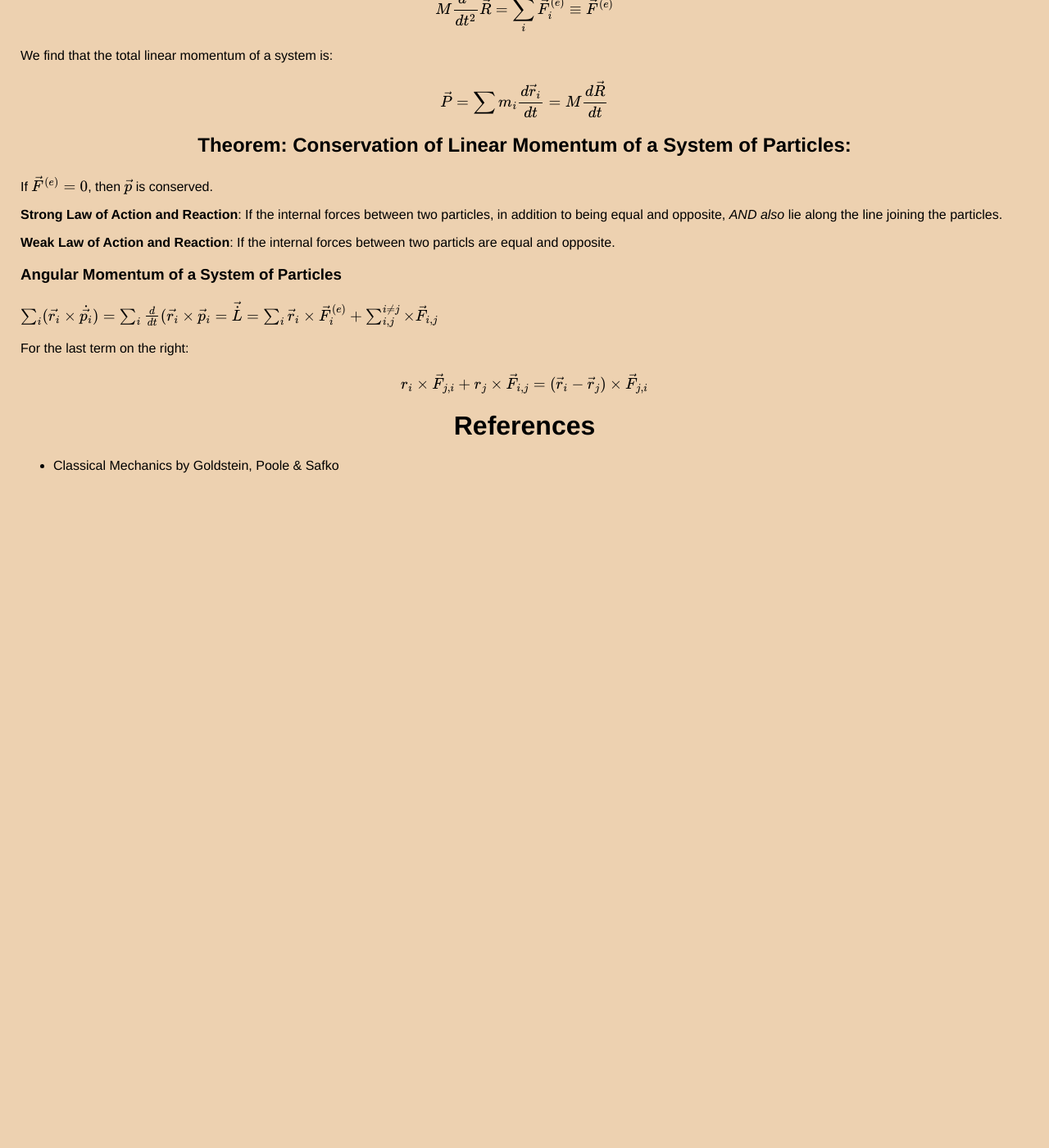
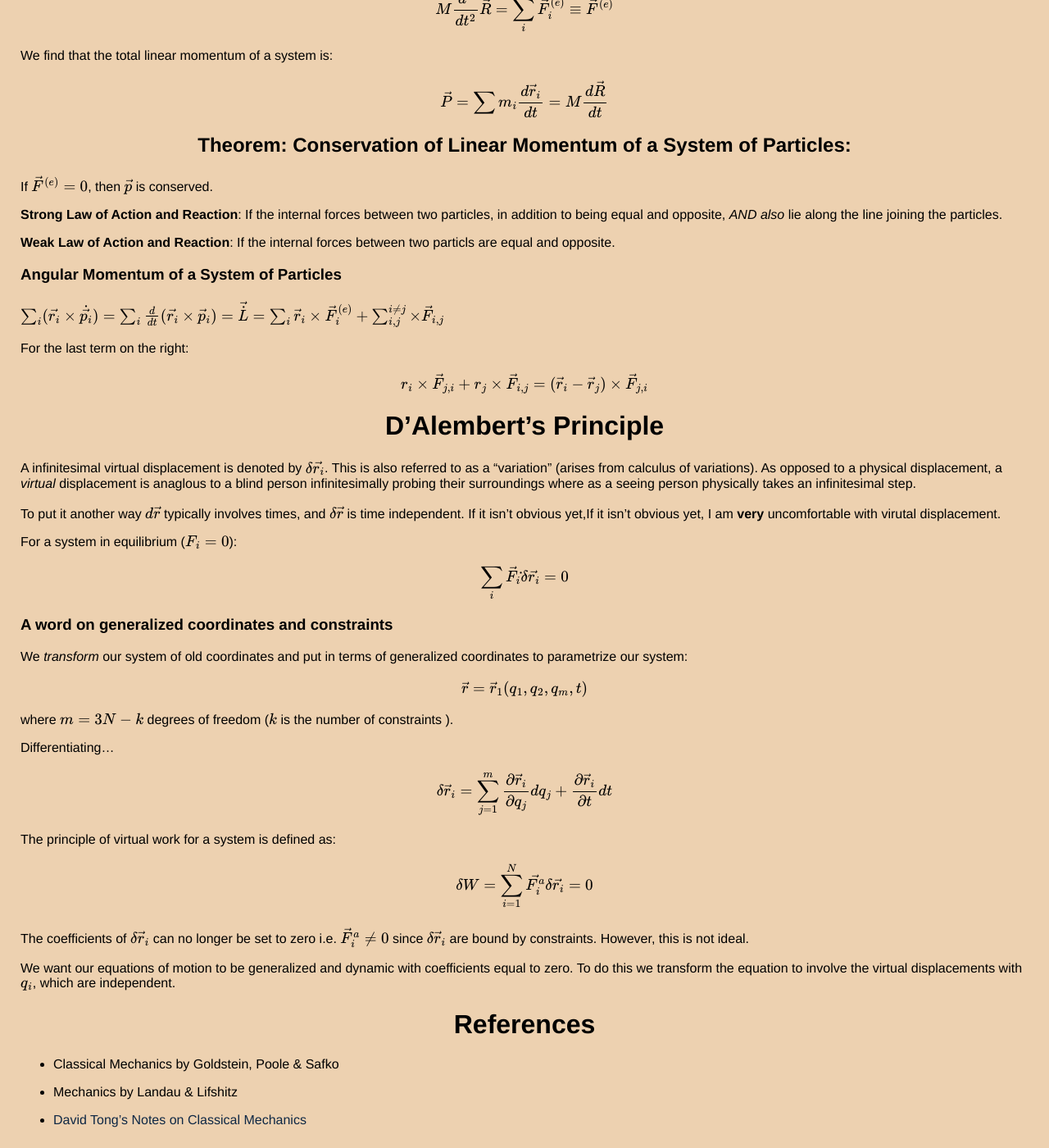
Before and after one commit to thaihangchung7/thaihangchung7.github.io, a Jekyll site: the page built from _notes/classical.md, in a window 1280 px wide and 1400 px high, scrolled down 2589 px. Shown: the whole window at 82% size. Built offline with Jekyll 4.4.1, drawn with Linux system fonts in a browser that asks for light colours; formulas are drawn with MathJax 3; before the commit the page ends 3191 px from its top, so only the background shows below that.

Commit message:
Adding constraints section

```diff
--- a/_notes/classical.md
+++ b/_notes/classical.md
@@ -125,13 +125,49 @@ If $$ \vec{F}^{(e)} = 0 $$, then $$ \vec{p} $$ is conserved.
 **Weak Law of Action and Reaction**: If the internal forces between two particls are equal and opposite.
 
 ### Angular Momentum of a System of Particles
-$$ \sum_{i} (\vec{r_{i}} \times \dot{\vec{p_{i}}}) = \sum_{i} \frac{d}{dt} (\vec{r_{i}} \times \vec{p}_{i} = \vec{\dot{L}} = \sum_{i} \vec{r}_{i} \times \vec{F}^{(e)}_{i} + \sum_{i,j}^{i\neq j} \times \vec{F}_{i,j} $$
+$$ \sum_{i} (\vec{r_{i}} \times \dot{\vec{p_{i}}}) = \sum_{i} \frac{d}{dt} (\vec{r_{i}} \times \vec{p}_{i} ) = \vec{\dot{L}} = \sum_{i} \vec{r}_{i} \times \vec{F}^{(e)}_{i} + \sum_{i,j}^{i\neq j} \times \vec{F}_{i,j} $$
 
 For the last term on the right:
 
 $$ r_{i} \times \vec{F}_{j,i} + r_{j}  \times \vec{F}_{i,j} = (\vec{r}_{i} - \vec{r}_{j}) \times \vec{F}_{j,i} $$
 
 
+# D'Alembert's Principle
+
+A infinitesimal virtual displacement is denoted by $$ \delta \vec{r_{i}} $$. This is also referred to as a "variation" (arises from calculus of variations). As opposed to a physical displacement, a _virtual_ displacement is anaglous to a blind person infinitesimally probing their surroundings where as a seeing person physically takes an infinitesimal step.
+
+To put it another way $$ d\vec{r} $$ typically involves times, and $$ \delta \vec{r} $$ is time independent. If it isn't obvious yet,If it isn't obvious yet, I am **very** uncomfortable with virutal displacement.
+
+
+For a system in equilibrium ($$ F_{i} = 0 $$):
+
+$$ \sum_{i} \vec{F_{i}} \dot{} \delta \vec{r_{i}} = 0 $$
+
+### A word on generalized coordinates and constraints
+
+We _transform_ our system of old coordinates and put in terms of generalized coordinates to parametrize our system:
+
+$$ \vec{r} = \vec{r}_1 ( q_{1}, q_{2}, q_{m}, t) $$
+
+where $$ m = 3N - k $$ degrees of freedom ($$ k $$ is the number of constraints ).
+
+Differentiating...
+
+$$ \delta \vec{r}_{i} = \sum_{j=1}^{m} \frac{\partial \vec{r}_{i} }{\partial q_{j}} dq_{j} + \frac{\partial \vec{r}_{i}}{\partial t} dt $$
+
+The principle of virtual work for a system is defined as:
+
+$$ \delta W = \sum_{i=1}^{N} \vec{F_{i}^{a}} \delta \vec{r_{i}} = 0 $$
+
+The coefficients of $$ \delta \vec{r}_{i} $$ can no longer be set to zero i.e. $$ \vec{F}^{a}_{i} \neq 0 $$ since $$ \delta \vec{r}_{i} $$ are bound by constraints. However, this is not ideal.
+
+We want our equations of motion to be generalized and dynamic with coefficients equal to zero. To do this we transform the equation to involve the virtual displacements with $$ q_{i} $$, which are independent.
+
+
 # References
 
 + Classical Mechanics by Goldstein, Poole & Safko
+
++ Mechanics by Landau & Lifshitz
+
++ [David Tong's Notes on Classical Mechanics](http://www.damtp.cam.ac.uk/user/tong/dynamics.html)
```
